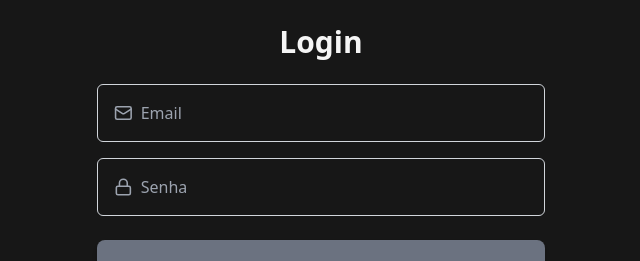
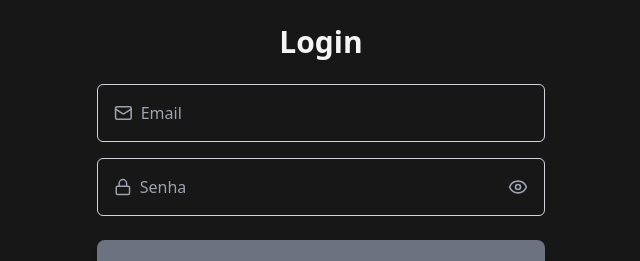
Before and after one commit to vbertho/ProjetoReact, a React (Vite) app: page /login in a window 1280 px wide. Shown: the top 261 px of the page, without its empty margins (319-959 px from the left). Built offline with nearby package versions, Linux system fonts and the light colour scheme.

Commit message:
feat: add password visibility toggle

```diff
--- a/src/pages/AuthPage.jsx
+++ b/src/pages/AuthPage.jsx
@@ -1,4 +1,4 @@
-import { Mail, Lock } from "lucide-react";
+import { Mail, Lock, EyeOff, Eye } from "lucide-react";
 import { Link } from "react-router-dom";
 import { useState } from "react";
 import { useAuth } from "../hooks/useAuth";
@@ -10,6 +10,7 @@ function AuthPage({ mode }) {
     const [email, setEmail] = useState("");
     const [password, setPassword] = useState("");
     const [error, setError] = useState("");
+    const [showPassword, setShowPassword] = useState(false);
 
     async function handleSubmit() {
         setError("");
@@ -54,12 +55,15 @@ function AuthPage({ mode }) {
                     <div className="flex items-center border border-gray-300 rounded-md px-4 focus-within:border-white focus-within:border-2">
                         <Lock className="text-gray-400 mr-2" size={20} />
                         <input
-                            type="password"
+                            type={showPassword ? "text" : "password"}
                             placeholder="Senha"
                             value={password}
                             onChange={e => setPassword(e.target.value)}
                             className="bg-transparent w-full py-4 focus:outline-none text-white"
                         />
+                        <button type="button" onClick={() => setShowPassword(!showPassword)}>
+                            {showPassword ? <EyeOff className="text-gray-400" size={20} /> : <Eye className="text-gray-400" size={20} />}
+                        </button>
                     </div>
                     {!isLogin && (
                         <p className="text-gray-500 text-xs">A senha deve ter no mínimo 8 caracteres</p>
@@ -111,7 +115,7 @@ function AuthPage({ mode }) {
                     )}
                 </p>
             </div>
-        </div>
+        </div >
     )
 }
 
```
